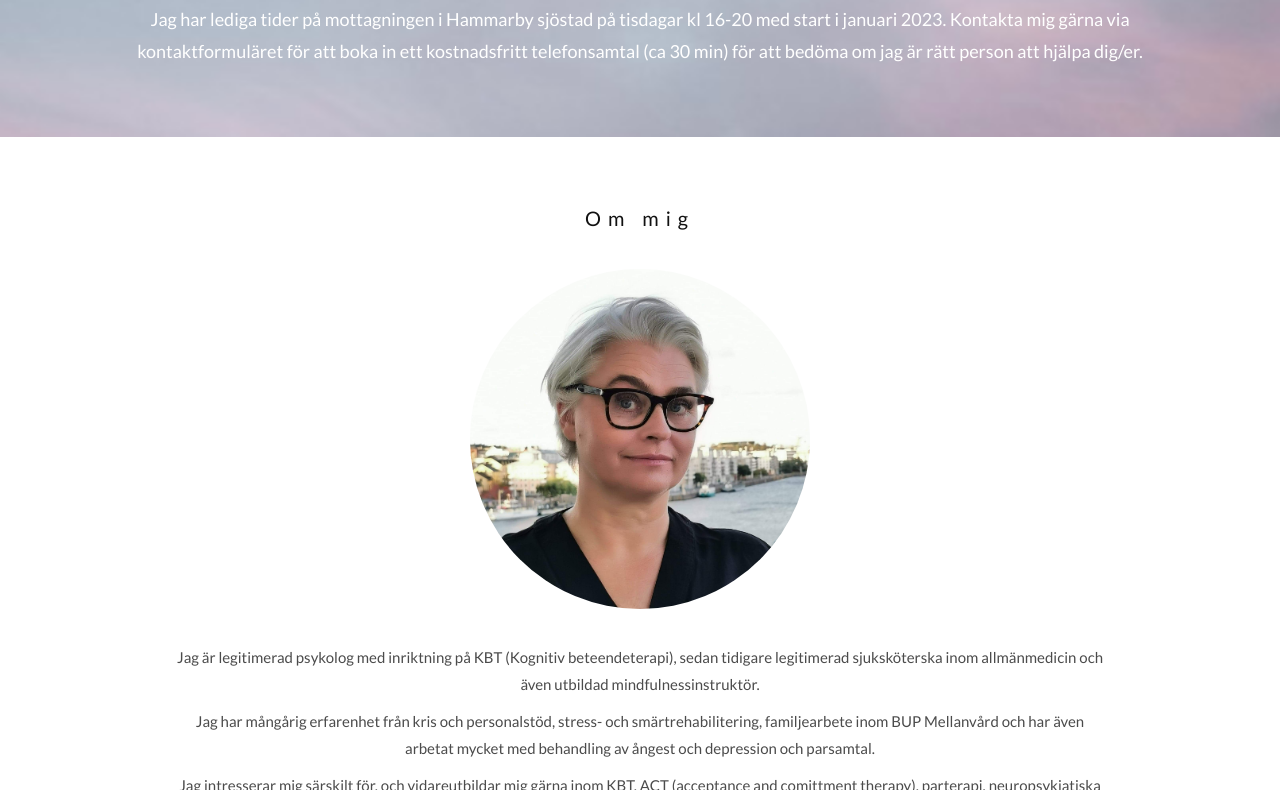
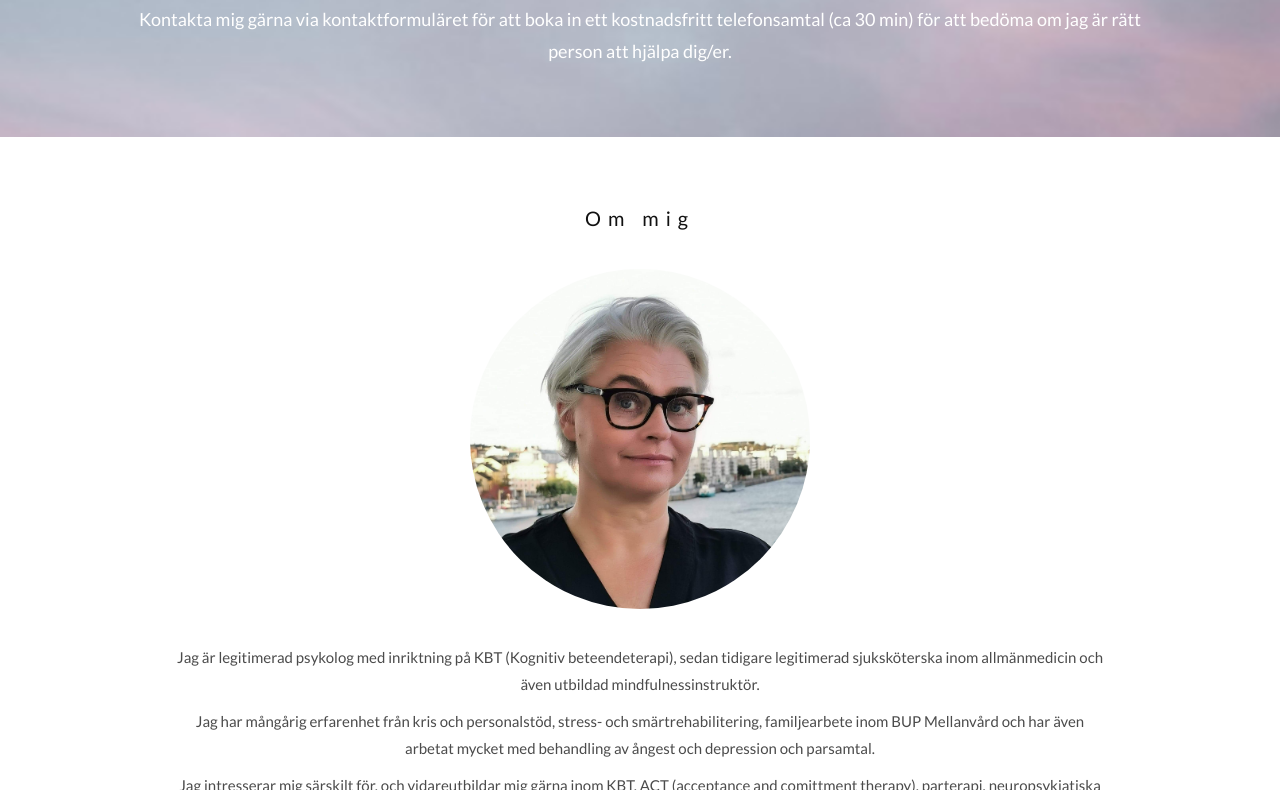
Before and after one commit to EmsbryU/EmsbryU.github.io, a plain HTML site: page index.html in a window 1280 px wide. Shown: the part 177-967 px from the top of the page. Drawn offline with nearby package versions, Linux system fonts and the light colour scheme.

Commit message:
Update index.html

```diff
--- a/index.html
+++ b/index.html
@@ -42,8 +42,7 @@
         </div>       -->
         <h1 class="margin">VÄLKOMMEN!</h1>
         <p class="margin" id="starttext">
-          Jag har lediga tider på mottagningen i Hammarby sjöstad på tisdagar kl 16-20 med start i
-          januari 2023. Kontakta mig gärna via kontaktformuläret för att boka in ett kostnadsfritt telefonsamtal (ca 30 min)
+          Kontakta mig gärna via kontaktformuläret för att boka in ett kostnadsfritt telefonsamtal (ca 30 min)
           för att bedöma om jag är rätt person att hjälpa dig/er.
         </p>
 </div>
```
